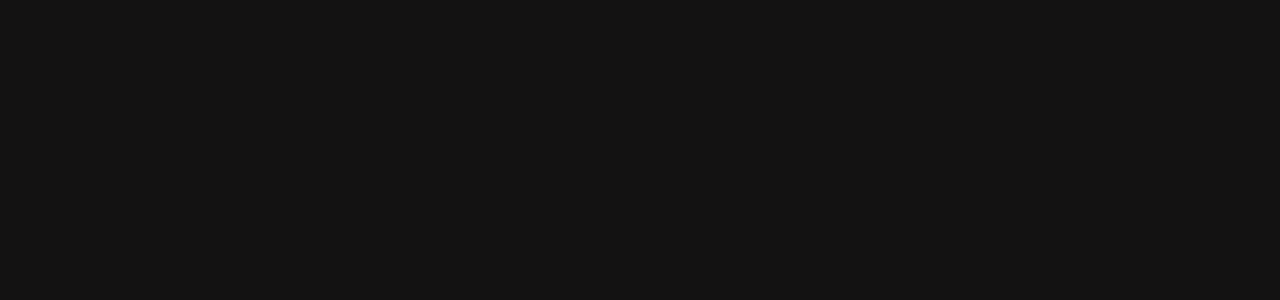
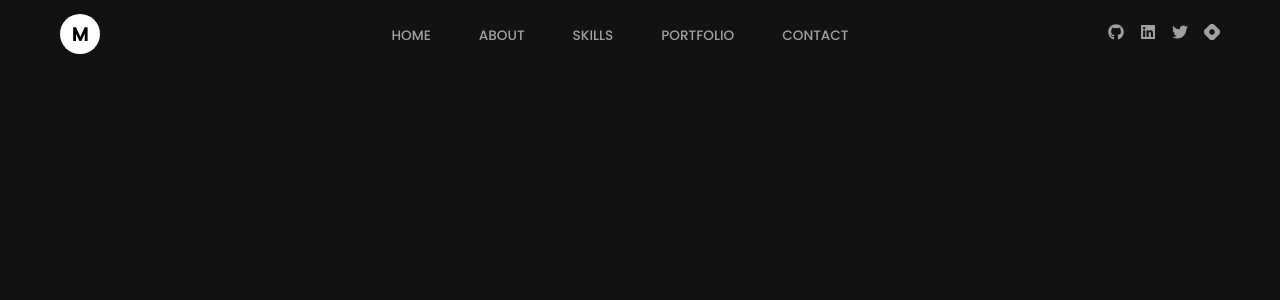
Before and after one commit to mrinnnmoy/portfolio2-react, a React (Create React App) app: page / in a window 1280 px wide. Shown: the top 300 px of the page. Built offline with nearby package versions, Linux system fonts and the light colour scheme.

Commit message:
build navbar-component

```diff
--- a/src/App.js
+++ b/src/App.js
@@ -1,17 +1,18 @@
 import React from 'react'
 import "./App.css"
-// import About from './components/container/About/About';
-// import Contact from './components/container/Contact/Contact';
-// import Footer from './components/container/Footer/Footer';
-// import Home from './components/container/Home/Home';
-// import Portfolio from './components/container/Portfolio/Portfolio';
-// import Skills from './components/container/Skills/Skills';
-// import Navbar from './components/Navbar/Navbar';
+import Navbar from './components/Navbar/Navbar'
+// import About from './components/About/About';
+// import Contact from './components/Contact/Contact';
+// import Footer from './components/Footer/Footer';
+// import Home from './components/Home/Home';
+// import Portfolio from './components/Portfolio/Portfolio';
+// import Skills from './components/Skills/Skills';
 
 const App = () => {
   return (
     <div>
-      {/* <Navbar />
+      <Navbar />
+      {/*
       <Home />
       <About />
       <Skills />
--- a/src/Data.js
+++ b/src/Data.js
@@ -1,8 +1,7 @@
-import { FaHtml5, FaCss3, FaNodeJs, FaReact, FaSass, FaFigma, FaPhoneAlt, FaUser, FaMapMarkerAlt, FaPaperPlane, FaDribbble, FaInstagram, FaLinkedin } from "react-icons/fa";
+import { FaGithub, FaTwitter, FaHtml5, FaCss3, FaNodeJs, FaReact, FaSass, FaFigma, FaPhoneAlt, FaUser, FaMapMarkerAlt, FaPaperPlane, FaLinkedin } from "react-icons/fa";
 import { DiJavascript } from "react-icons/di";
-import { SiTypescript } from "react-icons/si";
-import { BsMedium } from "react-icons/bs";
-import portfolio from "./assets/portfolio.jpg"
+import { SiTypescript, SiHashnode } from "react-icons/si";
+import portfolio from "./assets/mrinmoy.jpg"
 import work1 from "./assets/work1.png";
 import work2 from "./assets/work2.png";
 import work3 from "./assets/work3.png";
@@ -13,10 +12,10 @@
 export const navLinks = ["home", "about", "skills", "portfolio", "contact"]
 
 export const socialIcons = [
-  <FaDribbble />,
-  <FaInstagram />,
+  <FaGithub />,
   <FaLinkedin />,
-  <BsMedium />
+  <FaTwitter />,
+  <SiHashnode />
 ]
 
 export const bios = [
--- a/src/components/Navbar/Navbar.jsx
+++ b/src/components/Navbar/Navbar.jsx
@@ -0,0 +1,93 @@
+import React, { useState, useEffect } from 'react'
+import "./Navbar.scss";
+import { animate, motion } from 'framer-motion';
+import { HiMenuAlt4, HiX } from "react-icons/hi";
+import { navLinks, socialIcons } from './../../Data';
+
+const Navbar = () => {
+
+    const [scroll, setScroll] = useState(false);
+    const [toggle, setToggle] = useState(false);
+
+    const menuVariants = {
+        hidden: {
+            scale: 0
+        },
+        visible: {
+            scale: 50,
+            transition: {
+                type: "tween",
+                duration: 0.5,
+            }
+        }
+    };
+
+    const navLinkVariants = {
+        hidden: {
+            display: "none",
+            opacity: 0
+        },
+        visible: {
+            opacity: 1,
+            y: -30,
+            transition: {
+                delay: 0.7
+            }
+        }
+    };
+
+    useEffect(() => {
+        window.addEventListener("scroll", () => {
+            setScroll(window.scrollY > 20)
+        })
+    }, []);
+
+    return (
+        <motion.div
+            initial={{ y: -25 }}
+            animate={{ y: -5 }}
+            transition={{ duration: 0.5 }}
+            className={scroll ? "header active" : "header"}>
+            <div className="Nav_container">
+                <div className="logo">
+                    <h3>M</h3>
+                </div>
+                <ul className="nav_links">
+                    {navLinks.map((navlink, index) => {
+                        return <li key={index}><a href={`#${navlink}`}>{navlink}</a></li>
+                    })}
+                </ul>
+                <div className="social_icons">
+                    {socialIcons.map((socialIcon, index) => {
+                        return (
+                            <div key={index}>
+                                {socialIcon}
+                            </div>
+                        )
+                    })}
+                </div>
+                <div className="menu">
+                    <HiMenuAlt4 onClick={() => { setToggle(true) }} />
+                </div>
+                <motion.div className="closeMenu"
+                    variants={menuVariants}
+                    initial="hidden" animate={toggle ? "visible" : "hidden"}
+                >
+
+                </motion.div>
+                <motion.div
+                    variants={navLinkVariants}
+                    animate={toggle ? "visible" : "hidden"}
+                    className="menuX">
+                    <HiX onClick={() => setToggle(false)} />
+                    {navLinks.map((navlink, index) => {
+                        return <li key={index}><a
+                            href={`#${navlink}`} onClick={() => setToggle(false)}>{navlink}</a></li>
+                    })}
+                </motion.div>
+            </div>
+        </motion.div>
+    )
+};
+
+export default Navbar;
--- /dev/null
+++ b/src/components/Navbar/Navbar.scss
@@ -0,0 +1,159 @@
+.header {
+  position: fixed;
+  width: 100%;
+  top: 0;
+  left: 0;
+  z-index: 10;
+
+  &.active {
+    background: rgba(255, 255, 255, 0.15);
+    backdrop-filter: blur(10px);
+  }
+}
+
+.Nav_container {
+  position: relative;
+  max-width: 1224px;
+  display: flex;
+  justify-content: space-between;
+  align-items: center;
+  padding: 1.2rem 2rem;
+  margin-left: auto;
+  margin-right: auto;
+
+  .logo {
+    background: #fff;
+    width: 40px;
+    height: 40px;
+    border-radius: 50%;
+    display: flex;
+    align-items: center;
+    justify-content: center;
+    cursor: pointer;
+  }
+
+  .social_icons {
+    display: flex;
+
+    @media screen and (max-width: 800px) {
+      display: none;
+    }
+
+    div {
+      margin-left: 1rem;
+
+      svg {
+        cursor: pointer;
+        color: #fff;
+        opacity: 0.6;
+        transition: 0.3s;
+        z-index: 5;
+
+        &:hover {
+          opacity: 1;
+        }
+      }
+    }
+  }
+
+  .menu {
+    background: #fff;
+    width: 35px;
+    height: 35px;
+    border-radius: 50%;
+    position: relative;
+    display: flex;
+    align-items: center;
+    justify-content: center;
+    display: none;
+    cursor: pointer;
+
+    @media screen and (max-width: 800px) {
+      display: block;
+      display: flex;
+      align-items: center;
+      justify-content: center;
+    }
+
+    svg {
+      width: 70%;
+      height: 70%;
+    }
+  }
+
+  .closeMenu {
+    background: #000;
+    width: 4rem;
+    height: 4rem;
+    position: fixed;
+    right: 0;
+    top: 0;
+    border-radius: 50%;
+  }
+
+  .menuX {
+    color: #fff;
+    position: fixed;
+    top: 2rem;
+    left: 0;
+    width: 100%;
+    display: flex;
+    align-items: center;
+    justify-content: center;
+    flex-direction: column;
+    height: 100vh;
+
+    svg {
+      cursor: pointer;
+      width: 1.5rem;
+      height: 1.5rem;
+      position: absolute;
+      top: 2rem;
+      right: 5rem;
+    }
+
+    li {
+      list-style: none;
+      margin-top: 1rem;
+
+      a {
+        text-decoration: none;
+        text-transform: uppercase;
+        color: #fff;
+        font-size: 1.5rem;
+        opacity: 0.6;
+        transition: all 0.3s ease;
+
+        &:hover {
+          opacity: 1;
+        }
+      }
+    }
+  }
+}
+
+.nav_links {
+  display: flex;
+  list-style: none;
+
+  li {
+    margin-left: 3rem;
+
+    @media screen and (max-width: 800px) {
+      display: none;
+    }
+
+    a {
+      text-decoration: none;
+      transition: 0.3s;
+      color: #fff;
+      text-transform: uppercase;
+      font-size: 0.85rem;
+      opacity: 0.6;
+
+      &:hover {
+        opacity: 1;
+      }
+    }
+  }
+}
```
Also changed, not shown: src/assets/mrinmoy.jpg (added), src/assets/portfolio.jpg (deleted), src/components/Navbar/Navbar.css (deleted).
